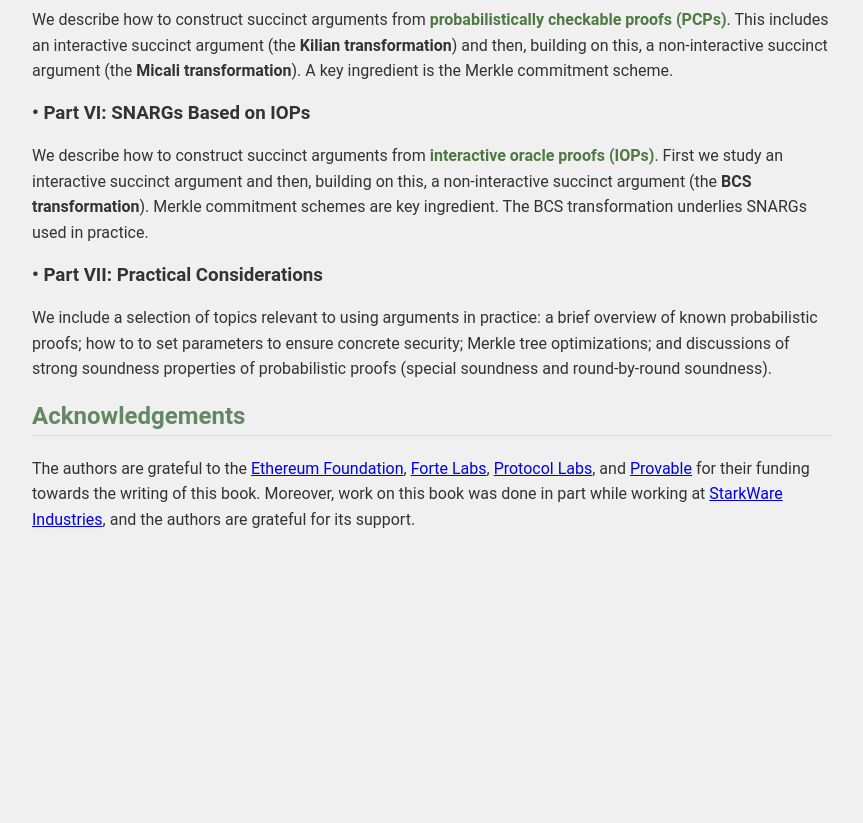
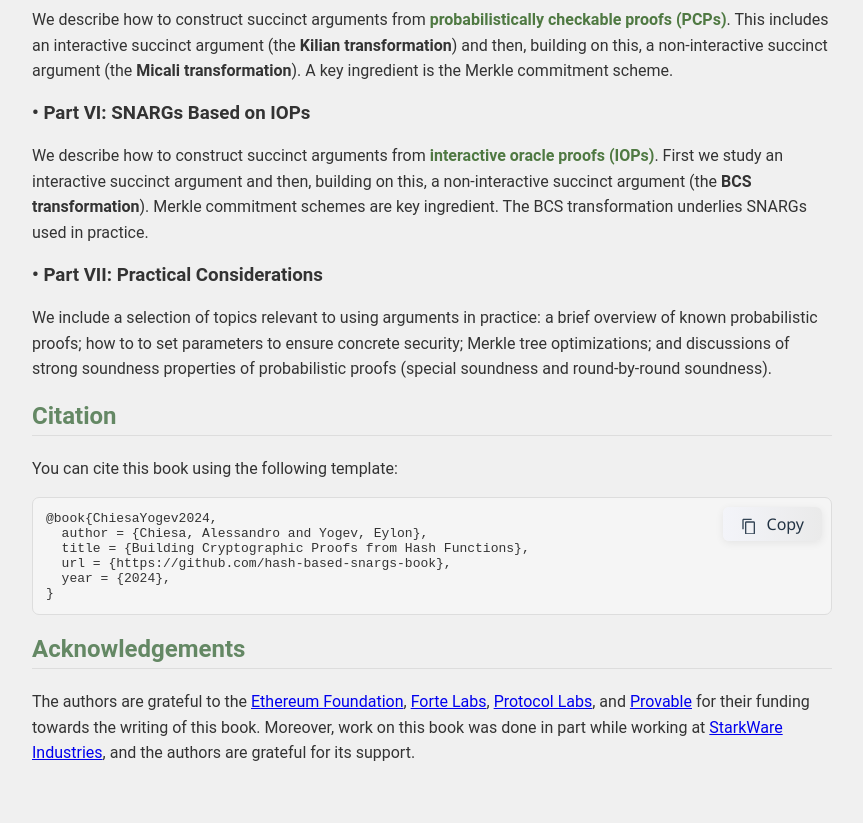
Before and after one commit to hash-based-snargs-book/hash-based-snargs-book.github.io, a plain HTML site: page index.html in a window 1280 px wide. Shown: the part 1392-2215 px from the top of the page, without its empty margins (208-1071 px from the left). Before the commit the page ends 1998 px from the top, so only its background shows below. Drawn offline with Linux system fonts and the light colour scheme.

Commit message:
Update index.html

```diff
--- a/index.html
+++ b/index.html
@@ -104,6 +104,63 @@
         <h3>&bull; Part VII: Practical Considerations</h3>
         <p>We include a selection of topics relevant to using arguments in practice: a brief overview of known probabilistic proofs; how to to set parameters to ensure concrete security; Merkle tree optimizations; and discussions of strong soundness properties of probabilistic proofs (special soundness and round-by-round soundness).</p>
 
+        <h2>Citation</h2>
+        <p>You can cite this book using the following template:</p>
+        <div style="position: relative; display: inline-block; width: 100%;">
+            <button
+                id="copyCitationBtn"
+                style="
+                    position: absolute;
+                    top: 10px;
+                    right: 10px;
+                    z-index: 2;
+                    background: linear-gradient(90deg, #f3f4f9 0%, #eaeaea 100%);
+                    border: none;
+                    box-shadow: 0 2px 8px rgba(0,0,0,0.07);
+                    border-radius: 6px;
+                    padding: 6px 18px;
+                    cursor: pointer;
+                    font-size: 1em;
+                    color: #234;
+                    font-family: 'Segoe UI', 'Roboto', Arial, sans-serif;
+                    transition: background 0.2s, box-shadow 0.2s;
+                "
+                onmouseover="this.style.background='#e1e6f2'; this.style.boxShadow='0 4px 12px rgba(80,120,230,0.08)';"
+                onmouseout="this.style.background='linear-gradient(90deg, #f3f4f9 0%, #eaeaea 100%)'; this.style.boxShadow='0 2px 8px rgba(0,0,0,0.07)';"
+                onclick="(function(){
+                    const code = document.getElementById('citationCode');
+                    const text = code ? code.innerText : '';
+                    if(navigator.clipboard){
+                        navigator.clipboard.writeText(text).then(function(){
+                            const btn = document.getElementById('copyCitationBtn');
+                            const orig = btn.innerText;
+                            btn.innerHTML = '<span style=\'font-size:1.1em; color:#38761d;\'>✓</span> Copied';
+                            btn.style.background='#dffcdb';
+                            btn.style.color='#135b1d';
+                            setTimeout(() => {
+                                btn.innerText = orig;
+                                btn.style.background='linear-gradient(90deg, #f3f4f9 0%, #eaeaea 100%)';
+                                btn.style.color='#234';
+                            }, 1400);
+                        });
+                    }
+                })()"
+                aria-label="Copy citation to clipboard"
+            >
+                <svg height="1em" style="vertical-align:middle;margin-right:0.33em;" viewBox="0 0 24 24" width="1em" fill="#345">
+                  <path d="M16 1H4c-1.1 0-2 .9-2 2v14h2V3h12V1zm3 4H8c-1.1 0-2 .9-2 2v16c0 1.1.9 2 2 2h11c1.1 0 2-.9 2-2V7c0-1.1-.9-2-2-2zm0 18H8V7h11v16z"></path>
+                </svg>
+                Copy
+            </button>
+            <pre id="citationCode" style="background-color: #f5f5f5; border-radius: 7px; padding: 1em; border: 1px solid #ddd; overflow: auto; margin-top: 0;">
+@book{ChiesaYogev2024,
+  author = {Chiesa, Alessandro and Yogev, Eylon},
+  title = {Building Cryptographic Proofs from Hash Functions},
+  url = {https://github.com/hash-based-snargs-book},
+  year = {2024},
+}</pre>
+
+
         <h2>Acknowledgements</h2>
 
         <p>The authors are grateful to the <a href="https://ethereum.foundation/" target="_blank">Ethereum Foundation</a>, <a href="https://www.forte.io/" target="_blank">Forte Labs</a>, <a href="https://protocol.ai/" target="_blank">Protocol Labs</a>, and <a href="https://provable.com/" target="_blank">Provable</a> for their funding towards the writing of this book. Moreover, work on this book was done in part while working at <a href="https://starkware.co/" target="_blank">StarkWare Industries</a>, and the authors are grateful for its support.</p>
```
